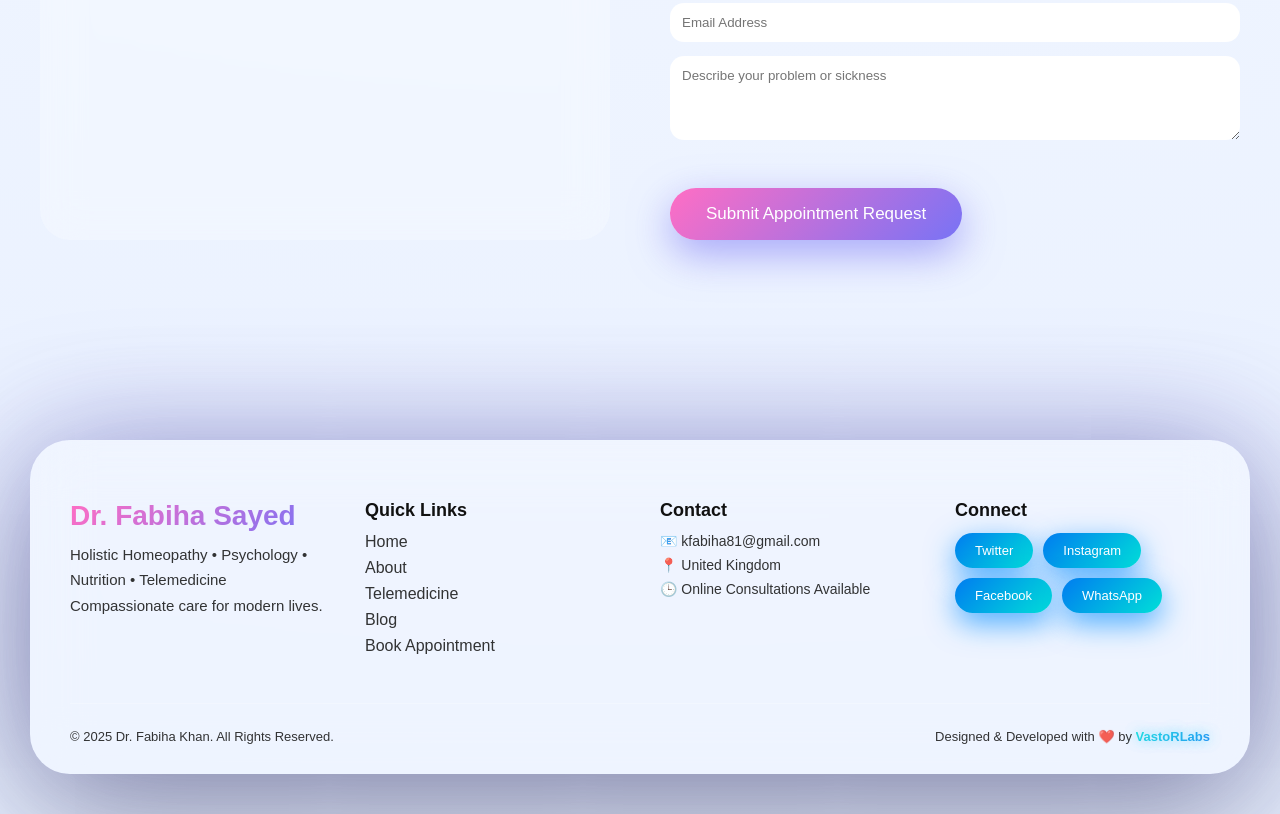
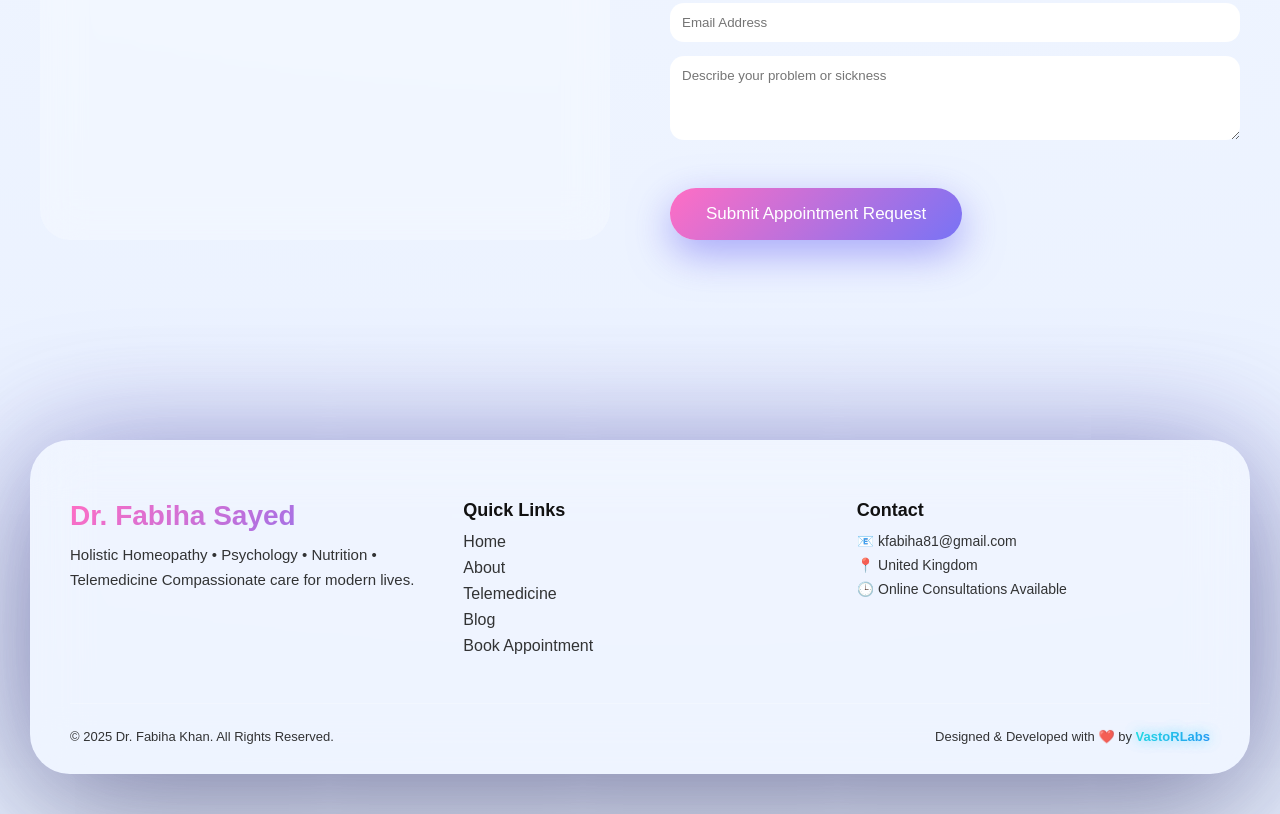
Before and after one commit to Nomaan123-cyber/Doctor, a website: page index.html in a window 1280 px wide. Shown: the part 2329-3143 px from the top of the page. Drawn offline with Linux system fonts and the light colour scheme.

Commit message:
Add files via upload

```diff
--- a/index.html
+++ b/index.html
@@ -202,16 +202,16 @@
                 <p>🕒 Online Consultations Available</p>
             </div>
 
-            <!-- SOCIAL -->
-            <div class="footer-social">
-                <h3>Connect</h3>
-                <div class="social-icons">
-                    <a href="#" class="social-icon">Twitter</a>
-                    <a href="#" class="social-icon">Instagram</a>
-                    <a href="#" class="social-icon">Facebook</a>
-                    <a href="https://wa.me/447000000000" class="social-icon">WhatsApp</a>
-                </div>
-            </div>
+<!--            &lt;!&ndash; SOCIAL &ndash;&gt;-->
+<!--            <div class="footer-social">-->
+<!--                <h3>Connect</h3>-->
+<!--                <div class="social-icons">-->
+<!--                    <a href="#" class="social-icon">Twitter</a>-->
+<!--                    <a href="#" class="social-icon">Instagram</a>-->
+<!--                    <a href="#" class="social-icon">Facebook</a>-->
+<!--                    <a href="https://wa.me/447000000000" class="social-icon">WhatsApp</a>-->
+<!--                </div>-->
+<!--            </div>-->
 
         </div>
 
```
